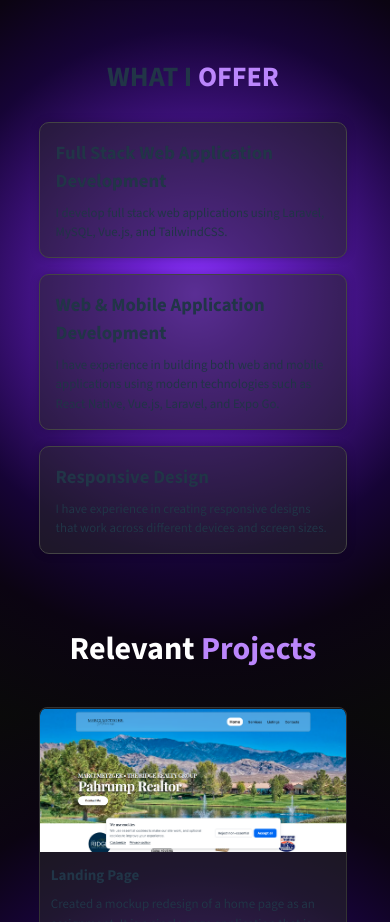
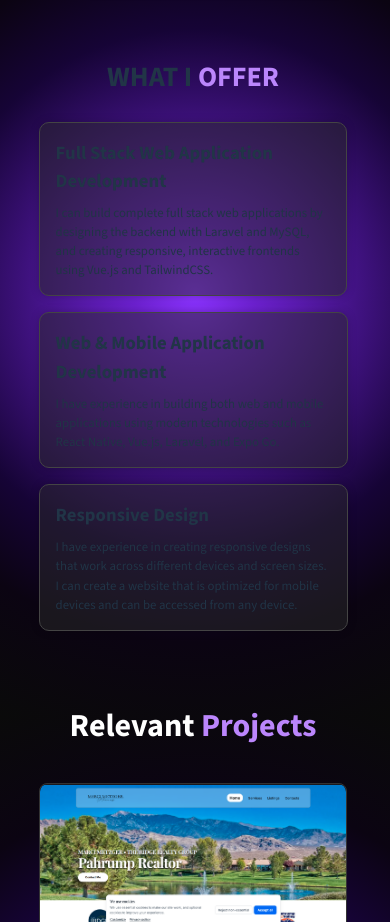
Before and after one commit to VheeeeeeeeeJhay/vincent-james-beato-portfolio, a React (Vite) app: page / in a window 390 px wide. Shown: the part 2660-3582 px from the top of the page. Built offline with nearby package versions, Linux system fonts and the light colour scheme.

Commit message:
Renewed descriptions

```diff
--- a/src/pages/AboutMe/AboutMe.jsx
+++ b/src/pages/AboutMe/AboutMe.jsx
@@ -146,7 +146,7 @@ function AboutMe() {
                             data-aos-duration="1500"
                             data-aos-delay="100">
                                 <h3>Full Stack Web Application Development</h3>
-                                <p>I develop full stack web applications using Laravel, MySQL, Vue.js, and TailwindCSS.</p>
+                                <p>I can build complete full stack web applications by designing the backend with Laravel and MySQL, and creating responsive, interactive frontends using Vue.js and TailwindCSS.</p>
                             </div>
                             <div className={AboutMeStyles.offer_item}
                             data-aos="fade-up"
@@ -162,7 +162,7 @@ function AboutMe() {
                             data-aos-duration="1500"
                             data-aos-delay="300">
                                 <h3>Responsive Design</h3>
-                                <p>I have experience in creating responsive designs that work across different devices and screen sizes.</p>
+                                <p>I have experience in creating responsive designs that work across different devices and screen sizes. I can create a website that is optimized for mobile devices and can be accessed from any device.</p>
                             </div>
                         </div>
                         ) : (
@@ -173,15 +173,15 @@ function AboutMe() {
                             data-aos-duration="1500"
                             data-aos-delay="100">
                                 <h3>Full Stack Development</h3>
-                                <p>I am </p>
+                                <p>I can build complete full stack web applications by designing the backend with Laravel and MySQL, and creating responsive, interactive frontends using Vue.js and TailwindCSS.</p>
                             </div>
                             <div className={AboutMeStyles.offer_item}
                             data-aos="fade-up"
                             data-aos-anchor-placement="top-center"
                             data-aos-duration="1500"
                             data-aos-delay="100">
-                                <h3>Backend Development</h3>
-                                <p>With a strong foundation in computer science and a passion for web development, I am eager to contribute to the success of your projects. I am committed to learning and adapting to new technologies, and I am excited to bring my skills to your team.</p>
+                                <h3>Web & Mobile Application Development</h3>
+                                <p>I have experience in building both web and mobile applications using modern technologies such as React Native, Vue.js, Laravel, and Expo Go.</p>
                             </div>
                             <div className={AboutMeStyles.offer_item}
                             data-aos="fade-up-left"
@@ -189,7 +189,7 @@ function AboutMe() {
                             data-aos-duration="1500"
                             data-aos-delay="100">
                                 <h3>Responsive Design</h3>
-                                <p>With a strong foundation in computer science and a passion for web development, I am eager to contribute to the success of your projects. I am committed to learning and adapting to new technologies, and I am excited to bring my skills to your team.</p>
+                                <p>I have experience in creating responsive designs that work across can different devices and screen sizes. I can create a website that is optimized for mobile devices and can be accessed from any device.</p>
                             </div>
                         </div>
                         )}
--- a/src/pages/AboutMe/AboutMe.module.css
+++ b/src/pages/AboutMe/AboutMe.module.css
@@ -164,14 +164,16 @@
 }
 
 .offer_container {
-    display: flex;
-    justify-content: center;
-    align-items: center;
+    display: grid;
+    grid-template-columns: repeat(3, 1fr);
+    align-items: stretch;
+    justify-items: stretch;
     gap: 1rem;
 }
 
 .offer_container {
-    display: flex;
+    display: grid;
+    grid-template-columns: repeat(3, 1fr);
     gap: 1.5rem;
     width: 100%;
 }
@@ -257,9 +259,10 @@
     }
 
     .offer_container {
-        justify-content: center;
-        align-items: center;
-        flex-direction: column;
+        display: grid;
+        grid-template-columns: 1fr;
+        justify-items: stretch;
+        align-items: stretch;
         gap: 1rem;
     }
 
```
